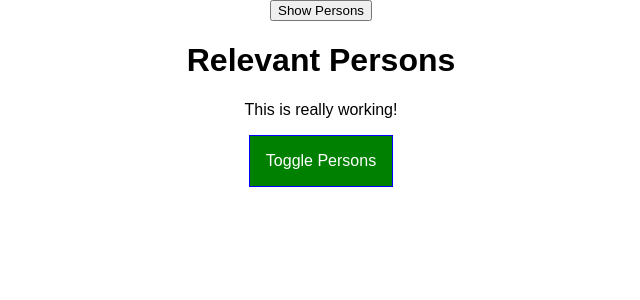
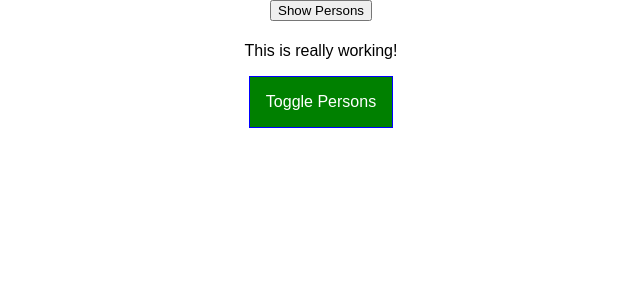
Before and after one commit to garfieldchou/react-complete-guide, a React app: page / in a window 1280 px wide. Shown: the top 300 px of the page, without its empty margins (319-959 px from the left). Built offline with nearby package versions, Linux system fonts and the light colour scheme.

Commit message:
Lec.96, return a function for another kind of hoc

```diff
--- a/src/components/Persons/Person/Person.js
+++ b/src/components/Persons/Person/Person.js
@@ -1,7 +1,8 @@
 import React, { Component } from 'react';
 
 import classes from './Person.css';
-import WithClass from '../../../hoc/WithClass';
+import Aux from '../../../hoc/Aux';
+import withClass from '../../../hoc/withClass';
 
 class Person extends Component {
   constructor(props) {
@@ -20,13 +21,13 @@
   render() {
     console.log("[Person.js] Inside render()");
     return (
-      <WithClass classes={classes.Person}>
+      <Aux>
         <p onClick={this.props.click}>I'm {this.props.name}! And I am {this.props.age} years old!</p>
         <p>{this.props.children}</p>
         <input type="text" onChange={this.props.changed} value={this.props.name}/>
-      </WithClass>
+      </Aux>
     );
   }
 }
 
-export default Person;
+export default withClass(Person, classes.Person);
--- a/src/containers/App.js
+++ b/src/containers/App.js
@@ -2,7 +2,8 @@
 import classes from "./App.css";
 import Persons from "../components/Persons/Persons";
 import Cockpit from "../components/Cockpit/Cockpit";
-import WithClass from "../hoc/WithClass";
+import Aux from "../hoc/Aux";
+import withClass from "../hoc/withClass";
 
 class App extends PureComponent {
   constructor(props) {
@@ -79,7 +80,7 @@
     }
 
     return (
-      <WithClass classes={classes.App}>
+      <Aux>
         <button onClick={() => {this.setState({showPersons: true})}}>Show Persons</button>
         <Cockpit
           appTitle={this.props.title}
@@ -88,10 +89,10 @@
           clicked={this.togglePersonsHandler}
           />
         {persons}
-      </WithClass>
+      </Aux>
     );
     // return React.createElement('div', {class: 'App'}, React.createElement('h1', null, 'Hi, I\'m a React App.'));
   }
 }
 
-export default App;
+export default withClass(App, classes.App);
--- a/src/hoc/WithClass.js
+++ /dev/null
@@ -1,9 +0,0 @@
-import React from 'react';
-
-const withClass = (props) => (
-  <div className={props.classes}>
-    {props.children}
-  </div>
-);
-
-export default withClass;
--- /dev/null
+++ b/src/hoc/withClass.js
@@ -0,0 +1,11 @@
+import React from 'react';
+
+const withClass = (WrappedComponent, className) => {
+    return (props) => (
+      <div className={className}>
+        <WrappedComponent />
+      </div>
+    )
+  }
+
+export default withClass;
```
